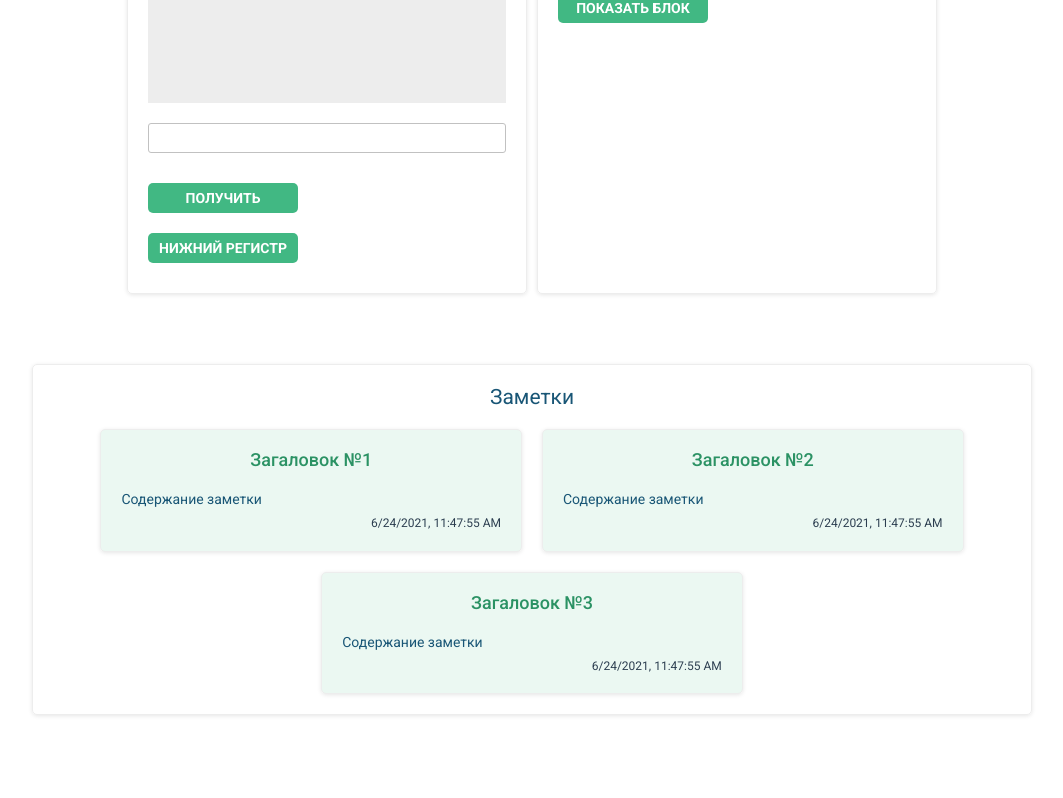
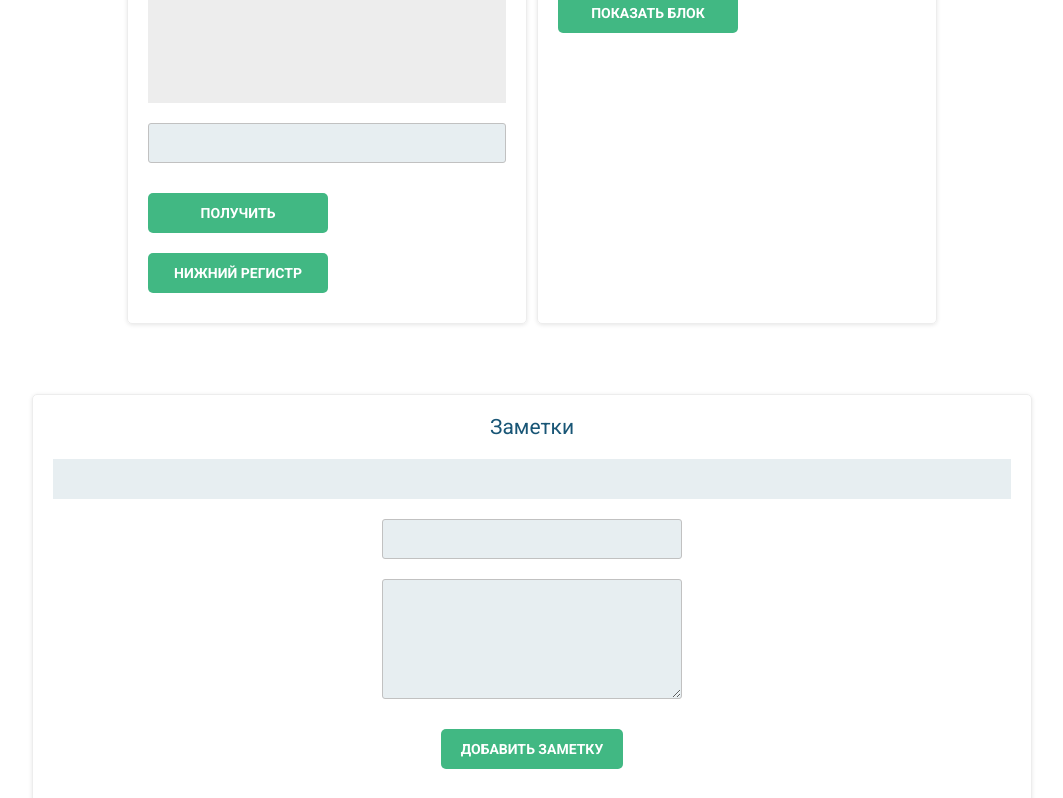
Before and after one commit to MikeIv/app-vue_, a Vue app: page /#/ in a window 1280 px wide. Shown: the part 282-1080 px from the top of the page, without its empty margins (108-1171 px from the left). Before the commit the page ends 1027 px from the top, so only its background shows below. Built offline with nearby package versions, Linux system fonts and the light colour scheme.

Commit message:
add methods

```diff
--- a/src/scss/global/_mixins.scss
+++ b/src/scss/global/_mixins.scss
@@ -10,6 +10,16 @@
 	}
 }
 
+
+// Text
+@mixin h3 ($size:"1.6rem", $color: "#E28229") {
+	font-size: #{$size};
+	color: #{$color};
+
+}
+
+
+
 @mixin bg ($size:"contain", $position: "center") {
 	background-size: #{$size};
 	background-position: #{$position};
@@ -17,7 +27,7 @@
 }
 
 // btn
-@mixin btn ($width:"15rem", $height:"3rem", $fs:"1.4rem") {
+@mixin btn ($width:"18rem", $height:"4rem", $fs:"1.4rem") {
 	display: flex;
 	justify-content: center;
 	align-items: center;
@@ -27,6 +37,9 @@
 
 	margin-top: 1rem;
 	margin-bottom: 1rem;
+	padding-left: 2rem;
+	padding-right: 2rem;
+	box-sizing: border-box;
 
 	font-size: #{$fs};
 	font-weight: 700;
@@ -87,7 +100,7 @@
 }
 
 // Input
-@mixin input ($height:"3rem", $padding:"2rem") {
+@mixin input ($height:"4rem", $padding:"2rem") {
 	height: #{$height};
 	margin-top: 2rem;
 	margin-bottom: 2rem;
@@ -96,6 +109,19 @@
 	color: $darkgray;
 	border: 1px solid $gray;
 	border-radius: 0.3rem;
+	background-color: rgba($base, 0.1);
+}
+
+// Textarea
+@mixin textarea ($height:"12rem", $padding:"2rem") {
+	height: #{$height};
+	margin-bottom: 2rem;
+	padding: #{$padding};
+	font-size: $mainFs;
+	color: $darkgray;
+	border: 1px solid $gray;
+	border-radius: 0.3rem;
+	background-color: rgba($base, 0.1);
 }
 
 // Box-shadow
--- a/src/scss/project/_app.scss
+++ b/src/scss/project/_app.scss
@@ -89,6 +89,52 @@
 
 
 // App
+.app__item-add {
+  display: flex;
+  flex-direction: column;
+  justify-content: flex-start;
+  align-items: center;
+
+  width: 100%;
+
+  margin-bottom: 3rem;
+}
+
+.app__txt-row {
+  display: flex;
+  align-items: center;
+
+  width: 100%;
+  min-height: 4rem;
+
+  padding-left: 2rem;
+  padding-right: 2rem;
+  box-sizing: border-box;
+
+  background-color: rgba($base, 0.1);
+}
+
+.app__h3 {
+  @include h3;
+}
+
+.app__item-input {
+  width: 30rem;
+  @include input;
+}
+
+.app__item-textarea {
+  width: 30rem;
+  @include textarea;
+}
+
+.app__add-item-btn {
+  @include btn;
+  @include btn_anim;
+  width: auto;
+}
+
+
 .app__list {
   display: flex;
   flex-wrap: wrap;
--- a/src/views/Home.vue
+++ b/src/views/Home.vue
@@ -40,6 +40,18 @@
       <section class="app__block app__block--width">
         <h2 class="v-hidden">Простой блок</h2>
         <h2 class="app__h1">{{ titleNotes }}</h2>
+
+        <!--    add note    -->
+        <div class="app__item-add">
+          <div class="app__txt-row">
+            <h3 class="app__h3">{{ message }}</h3>
+          </div>
+          <input v-model="note.title" type="text" class="app__item-input">
+          <textarea v-model="note.descr" class="app__item-textarea"></textarea>
+          <button @click="addNote" class="app__add-item-btn">Добавить заметку</button>
+        </div>
+
+        <!--    list of notes    -->
         <ul class="app__list">
           <li class="app__item-note" v-for="(note, index) in notes" :key="index">
             <h3 class="app__item-title">{{ note.title }}</h3>
@@ -55,6 +67,8 @@
     </div>
   </div>
 </template>
+
+
 
 
 
@@ -79,19 +93,24 @@ export default {
 
     // block 3 Notes
     titleNotes: 'Заметки',
+    message: null,
+    note: {
+      title: '',
+      descr: ''
+    },
     notes: [
       {
-        title: 'Загаловок №1',
+        title: 'Заголовок №1',
         descr: 'Содержание заметки',
         date: new Date(Date.now()).toLocaleString()
       },
       {
-        title: 'Загаловок №2',
+        title: 'Заголовок №2',
         descr: 'Содержание заметки',
         date: new Date(Date.now()).toLocaleString()
       },
       {
-        title: 'Загаловок №3',
+        title: 'Заголовок №3',
         descr: 'Содержание заметки',
         date: new Date(Date.now()).toLocaleString()
       }
@@ -107,9 +126,30 @@ export default {
       this.textLower = this.text.toLowerCase()
     },
 
-  //  block2
+    //  block2
     getContent () {
       this.showContent = !this.showContent
+    },
+
+    //  App
+    addNote () {
+      console.log(this.note)
+
+      let {title, descr} = this.note
+
+      if(title === '') {
+        this.message = 'Напишите название заголовка'
+        return false
+      }
+
+      this.notes.push ({
+        title,
+        descr,
+        date: new Date(Date.now()).toLocaleString(),
+      })
+      this.note.title = ''
+      this.note.descr = ''
+      this.message = null
     }
   },
   computed: {
```
